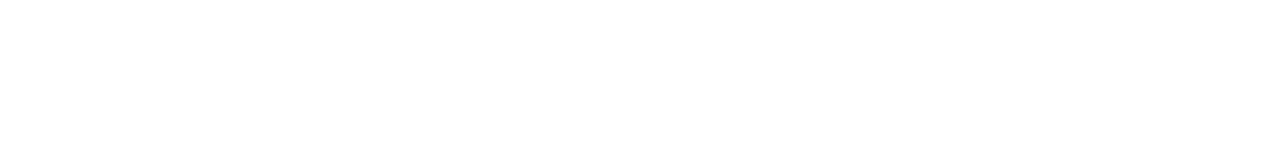
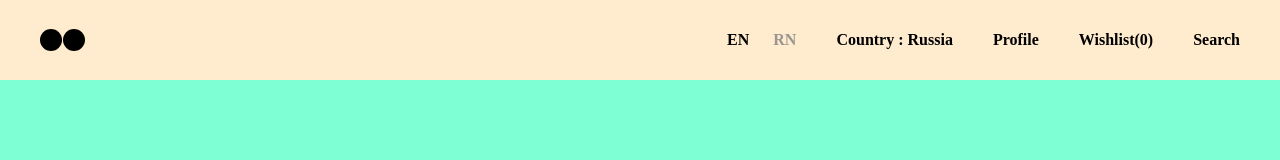
Before and after one commit to Monkey-Arpit-Agrawal/CSS-Practice-Projects, a plain HTML site: page Project 3/index.html in a window 1280 px wide. Drawn offline with Linux system fonts and the light colour scheme.

Commit message:
Navigation Bar

```diff
--- a/Project 3/index.html
+++ b/Project 3/index.html
@@ -7,6 +7,20 @@
     <link rel="stylesheet" href="./main.css">
 </head>
 <body>
-
+    <div id="main">
+        <div id="nav">
+            <div id="nav-part-1">
+                <div class="circle"></div>
+                <div class="circle"></div>
+            </div>
+            <div id="nav-part-2">
+                <h4>EN <span>RN</span></h4>
+                <h4>Country : Russia</h4>
+                <h4>Profile</h4>
+                <h4>Wishlist(0)</h4>
+                <h4>Search</h4>
+            </div>
+        </div>
+    </div>
 </body>
 </html>
--- a/Project 3/main.css
+++ b/Project 3/main.css
@@ -8,3 +8,50 @@ html , body {
     width : 100% ;
     height : 100% ;
 }
+
+#main {
+    width : 100% ;
+    height : 100% ;
+    background-color: aquamarine;
+}
+
+#nav {
+    width : 100% ;
+    height : 10% ;
+    background-color: blanchedalmond;
+    display : flex ;
+    align-items : center ;
+    justify-content: space-between;
+    padding : 0px 40px ;
+}
+
+#nav-part-1 {
+    display : flex ;
+    align-items : center ;
+    justify-content: center ;
+    gap : 1px ;
+}
+
+.circle {
+    background-color : black ;
+    border-radius : 50% ;
+    height : 22px ;
+    width : 22px ;
+}
+
+#nav-part-2 {
+    display: flex ;
+    align-items: center ;
+    justify-content: center ;
+    gap : 40px ;
+}
+
+#nav-part-2 h4 {
+    font-size : 16px ;
+    font-weight : 550 ;
+}
+
+#nav-part-2 h4 span {
+    color: rgba(137, 135, 135, 0.86);
+    margin-left: 20px ;
+}
```
